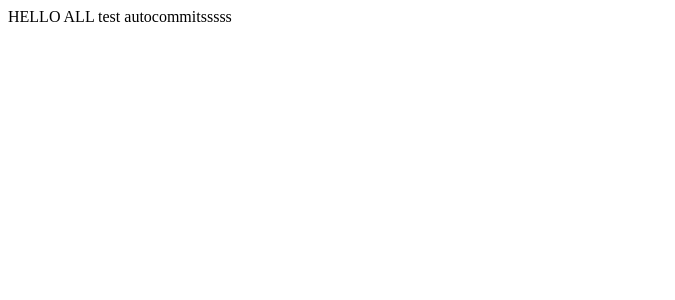
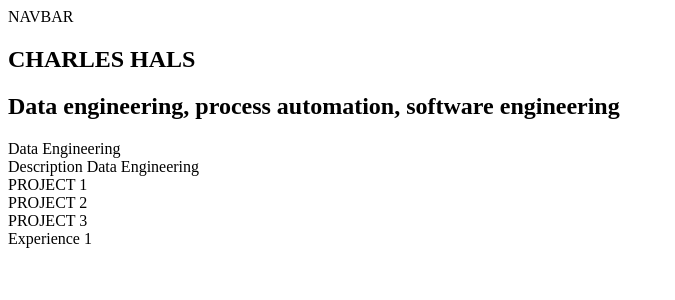
Before and after one commit to CharlesHals/charleshals-vitrine, a React (Create React App) app: page / in a window 1280 px wide. Shown: the top 300 px of the page, without its empty margins (0-675 px from the left). Built offline with nearby package versions, Linux system fonts and the light colour scheme.

Commit message:
Daily Business

```diff
--- a/src/App.js
+++ b/src/App.js
@@ -1,10 +1,37 @@
 import React from 'react';
+import Navigation from './components/Navigation';
 
 const App = () => {
   return (
     <div>
-      HELLO ALL
-      test autocommitsssss
+      <Navigation />
+      <section className='landing-area'>
+        <h1>CHARLES HALS</h1>
+        <h2>Data engineering, process automation, software engineering
+        </h2>
+      </section>
+      <section className='expertise-area'>
+        <div className="expertise-container">
+          <div className="expertise-title">Data Engineering</div>
+          <div className="expertise-description">Description Data Engineering</div>
+        </div>
+      </section>
+      <section className="project-area">
+        <div className="project-container">
+          PROJECT 1
+        </div>
+        <div className="project-container">
+          PROJECT 2
+        </div>
+        <div className="project-container">
+          PROJECT 3
+        </div>
+      </section>
+      <section className="experience-area">
+        <div className="experience-container">
+          Experience 1
+        </div>
+      </section>
     </div>
   );
 };
--- /dev/null
+++ b/src/components/Navigation.jsx
@@ -0,0 +1,7 @@
+import React from "react";
+
+const Navigation = () => {
+  return <div>NAVBAR</div>;
+};
+
+export default Navigation;
```
